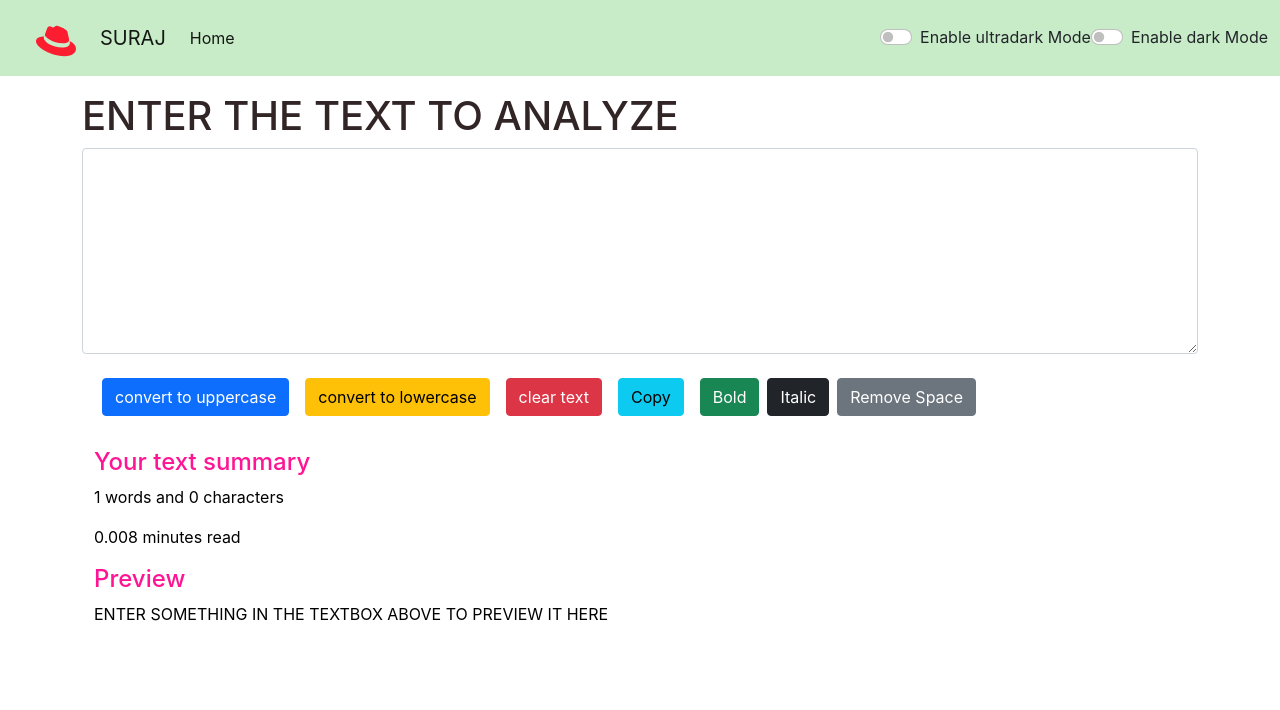
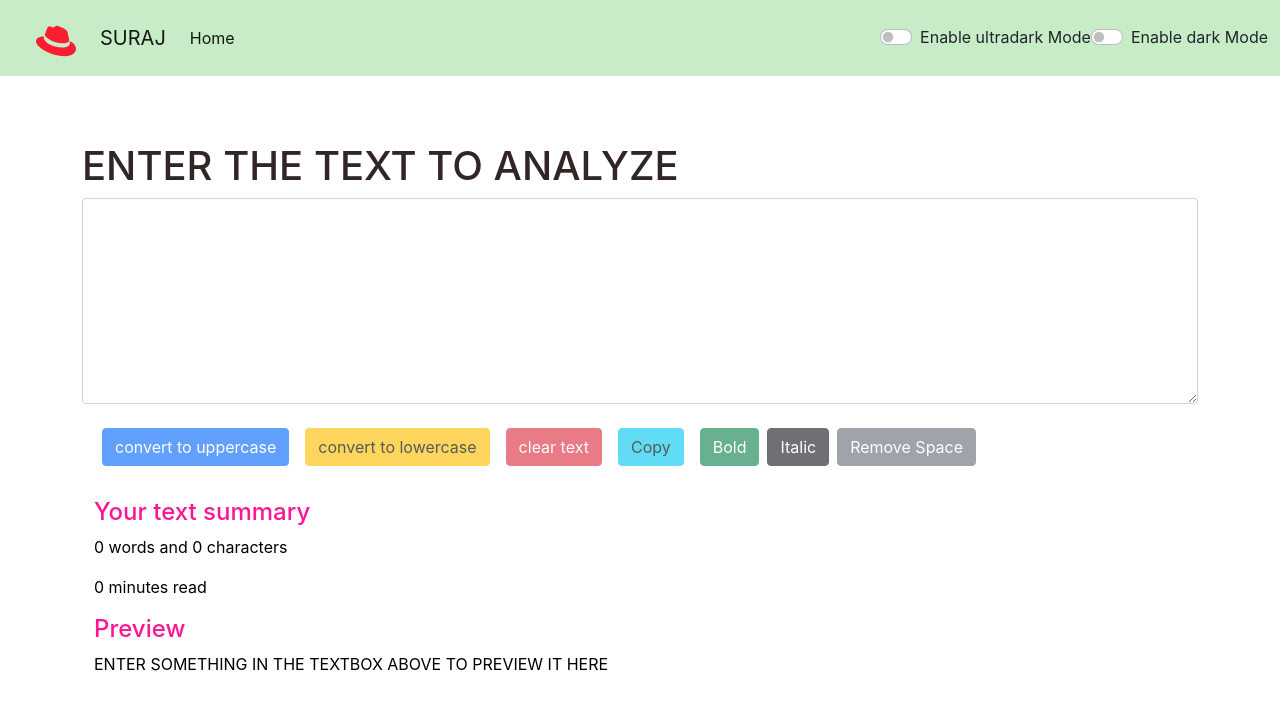
Before and after one commit to SURAJ-SHARMA27/text_analayzer, a React (Create React App) app: page / in a window 1280 px wide. Shown: the top 710 px of the page. Built offline with nearby package versions, Linux system fonts and the light colour scheme.

Commit message:
publish commit

```diff
--- a/src/components/Alert.js
+++ b/src/components/Alert.js
@@ -9,12 +9,13 @@
     }
 
 
-    return (
-        props.alert &&
+    return (<div style={{height:'50px'}}>
+      {  props.alert &&
         <div>
              <div className={`alert alert-${props.alert.type} alert-dismissible fade show`} role="alert">
   <strong>{capitalize(props.alert.type)}</strong>:{props.alert.msg}
 </div>
+        </div>}
         </div>
     )
 }
--- a/src/components/TextForm.js
+++ b/src/components/TextForm.js
@@ -28,6 +28,7 @@
     var text=document.getElementById("txt")
     text.select();
     navigator.clipboard.writeText(text.value);
+    document.getSelection().removeAllRanges();
     props.showAlert("Copied to clipboard","success");
   }
   const handlebold=()=>{
@@ -66,6 +67,16 @@
   }
 
     const [text,setText]=useState('');
+
+
+    let i=0,count=0;
+    let run;
+    for(i=0;i<text.length;i++){
+      if(text[i]==" "){
+count++;
+      }
+    }
+    run=text.length-count;
     return (
       <>
 
@@ -74,34 +85,37 @@
 <div className="mb-3">
 
 
-  <textarea className="form-control area" style={{backgroundColor:props.mode==='dark'?'rgb(75, 71, 71)':'white',color:props.mode==='dark'?'white':'black' ,fontStyle:ita1, fontWeight:bold}}  value={text} onChange={handleOnChange} id="txt" rows="8"></textarea>
+  <textarea className="form-control area" style={{backgroundColor:props.mode==='dark'?'#13466E':'white',color:props.mode==='dark'?'white':'black' ,fontStyle:ita1, fontWeight:bold}}  value={text} onChange={handleOnChange} id="txt" rows="8"></textarea>
 </div>
 <div className="container  col-sm-12 " >
 
 
-        <button className="btn btn-primary mx-2 my-2" onClick={handleUpClick}
+        <button disabled={text.length===0} className="btn btn-primary mx-2 my-2" onClick={handleUpClick}
         >convert to uppercase
 
         </button>
-             <button className="btn btn-warning mx-2 my-2" onClick={handleLoClick}
+             <button disabled={text.length===0} className="btn btn-warning mx-2 my-2" onClick={handleLoClick}
         >convert to lowercase</button>
-          <button className="btn btn-danger mx-2 my-2" onClick={handleClClick}
+          <button disabled={text.length===0} className="btn btn-danger mx-2 my-2" onClick={handleClClick}
         >clear text</button>
 
-        <button className="btn btn-info mx-2 my-2" onClick={handleCopy}
+        <button disabled={text.length===0} className="btn btn-info mx-2 my-2" onClick={handleCopy}
         >Copy</button>
-             <button className="btn btn-success mx-2 my-2" onClick={handlebold}
+             <button disabled={text.length===0}className="btn btn-success mx-2 my-2" onClick={handlebold}
         >Bold</button>
-         <button className="btn btn-dark mx -2 my-2" onClick={handleita}
+         <button disabled={text.length===0}className="btn btn-dark mx -2 my-2" onClick={handleita}
         >Italic</button>
-        <button className="btn btn-secondary mx-2 my-2" onClick={handleremove}
+        <button disabled={text.length===0} className="btn btn-secondary mx-2 my-2" onClick={handleremove}
         >Remove Space</button>
         </div>
 
         <div className="container my-4">
+
           <h4 id="top">Your text summary</h4>
-          <p id="white" style={{color:props.mode==='dark'?'white':'black'}}> {text.split(" ").length} words and {text.length} characters</p>
-          <p id="white" style={{color:props.mode==='dark'?'white':'black'}}>{0.008* text.split(" ").length} minutes read</p>
+
+
+          <p id="white" style={{color:props.mode==='dark'?'white':'black'}}> {text.split(/\s+/).filter((element)=>{return element.length!==0}).length} words and {run} characters</p>
+          <p id="white" style={{color:props.mode==='dark'?'white':'black'}}>{0.008* text.split(" ").filter((element)=>{return element.length!==0}).length} minutes read</p>
 
 
   <h4 id="top">Preview</h4>
```
